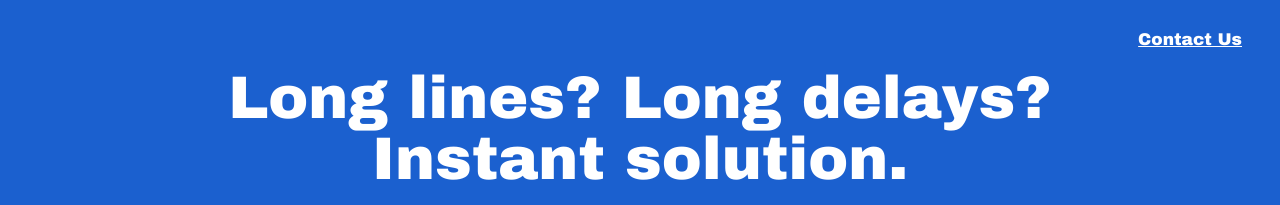
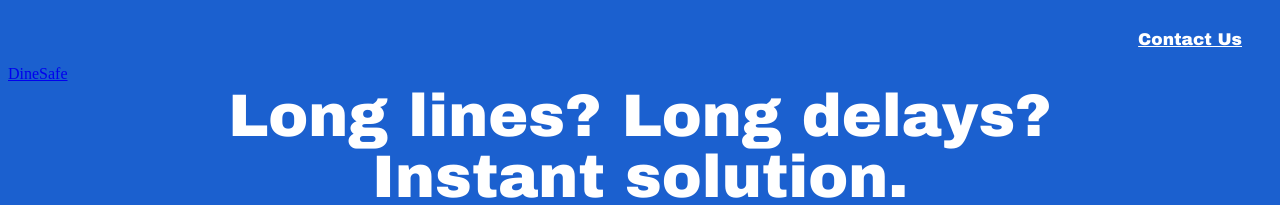
Before and after one commit to cnakayama24/QR-Scan, a plain HTML site: page index.html in a window 1280 px wide. Shown: the top 205 px of the page. Drawn offline with Linux system fonts and the light colour scheme.

Commit message:
Update index.html

```diff
--- a/index.html
+++ b/index.html
@@ -21,6 +21,7 @@
     <a href="mailto:cnakayama567@gmail.com?subject=Question/Inquiry" style="color:#1b60cf; font-family: Arial Black, Gadget, sans-serif; font-size: 17px; color: white" >Contact Us</a>
     </p>
     </u>
+	<a href = "DineSafe.html"> DineSafe </a>
 
 
 
```
